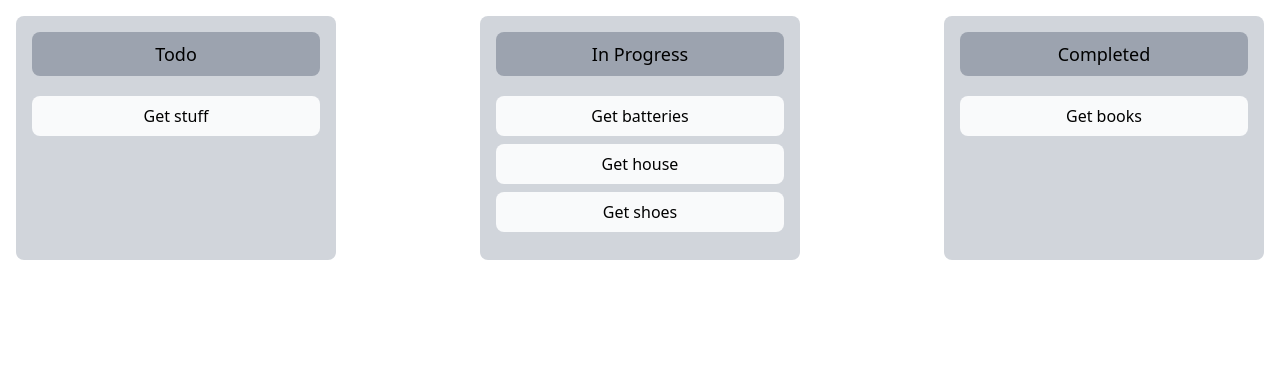
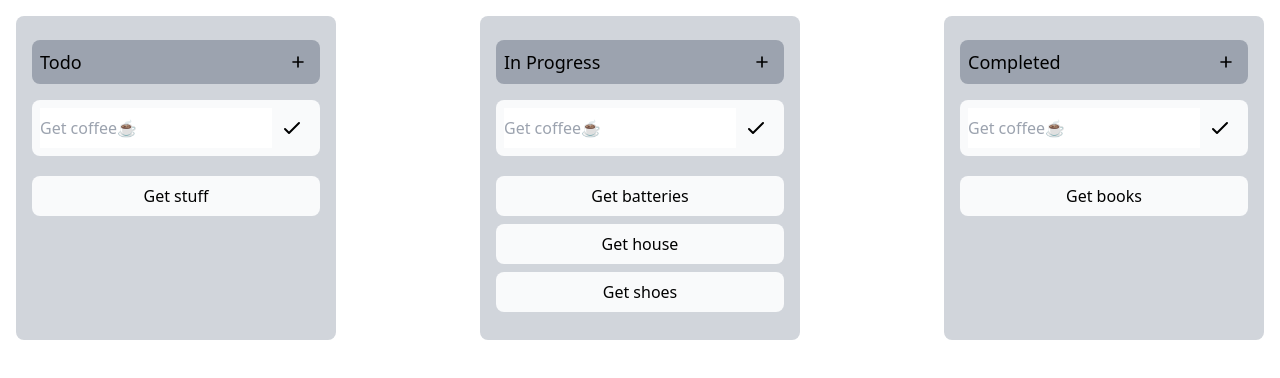
Before and after one commit to GeoBrodas/react-beautiful-dnd-nextjs, a Next.js app: page / in a window 1280 px wide. Shown: the top 378 px of the page. Built offline with nearby package versions, Linux system fonts and the light colour scheme.

Commit message:
add style to input and add button

```diff
--- a/components/ToDoColoumn.js
+++ b/components/ToDoColoumn.js
@@ -3,12 +3,15 @@ import _ from 'lodash';
 import { DragDropContext, Droppable } from 'react-beautiful-dnd';
 import TaskCard from './ui/TaskCard';
 import { filterDataByStatus } from 'helpers/task-filter';
+import InputTask from './ui/InputTask';
+import { PlusSmIcon } from '@heroicons/react/outline';
 
 function ToDoColoumn({ tasks }) {
   const todoItems = filterDataByStatus(tasks, 'todo');
   const inProgressItems = filterDataByStatus(tasks, 'in-progress');
   const completedItems = filterDataByStatus(tasks, 'completed');
 
+  // set initial state of data
   const [state, setState] = useState({
     todo: {
       title: 'Todo',
@@ -63,9 +66,12 @@ function ToDoColoumn({ tasks }) {
               key={key}
               className="m-4 px-4 text-center w-1/2 md:w-1/4 bg-gray-300 rounded-lg p-2"
             >
-              <p className="text-lg my-2 px-2 py-2 whitespace-nowrap font-medium bg-gray-400 rounded-lg">
-                {data.title}
-              </p>
+              <div className="flex my-4 px-2 py-2 justify-between bg-gray-400 whitespace-nowrap font-medium rounded-lg">
+                <p className="text-lg">{data.title}</p>
+                <PlusSmIcon className="h-7 hover:bg-gray-50 rounded-full p-1" />
+              </div>
+
+              <InputTask />
 
               <Droppable droppableId={key}>
                 {(provided, snapshot) => (
--- /dev/null
+++ b/components/ui/InputTask.js
@@ -0,0 +1,20 @@
+import { CheckIcon } from '@heroicons/react/outline';
+
+function InputTask() {
+  function submitHandler(event) {
+    event.preventDefault();
+  }
+
+  return (
+    <form onSubmit={submitHandler}>
+      <div className="bg-gray-50 flex justify-evenly p-2 rounded-lg">
+        <input placeholder="Get coffee☕" className="flex-grow outline-none" />
+        <button type="submit">
+          <CheckIcon className="h-10 rounded-full p-2 hover:bg-gray-300 bg-transparent" />
+        </button>
+      </div>
+    </form>
+  );
+}
+
+export default InputTask;
--- a/package.json
+++ b/package.json
@@ -9,6 +9,7 @@
     "lint": "next lint"
   },
   "dependencies": {
+    "@heroicons/react": "^1.0.4",
     "lodash": "^4.17.21",
     "next": "11.1.2",
     "react": "17.0.2",
```
Also changed, not shown: pages/index.js (+0 -16 lines), 1 other file (tests, documents, lock files or other folders).
